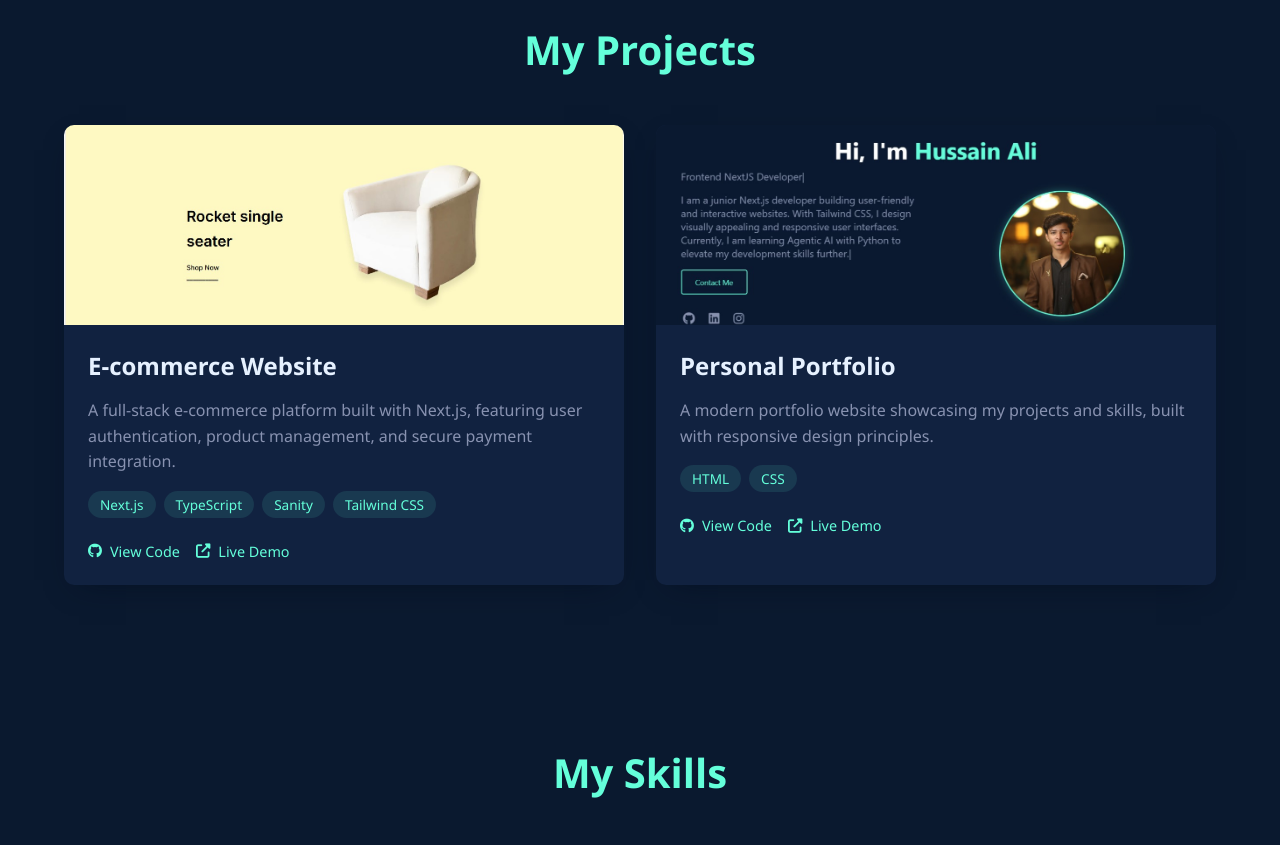
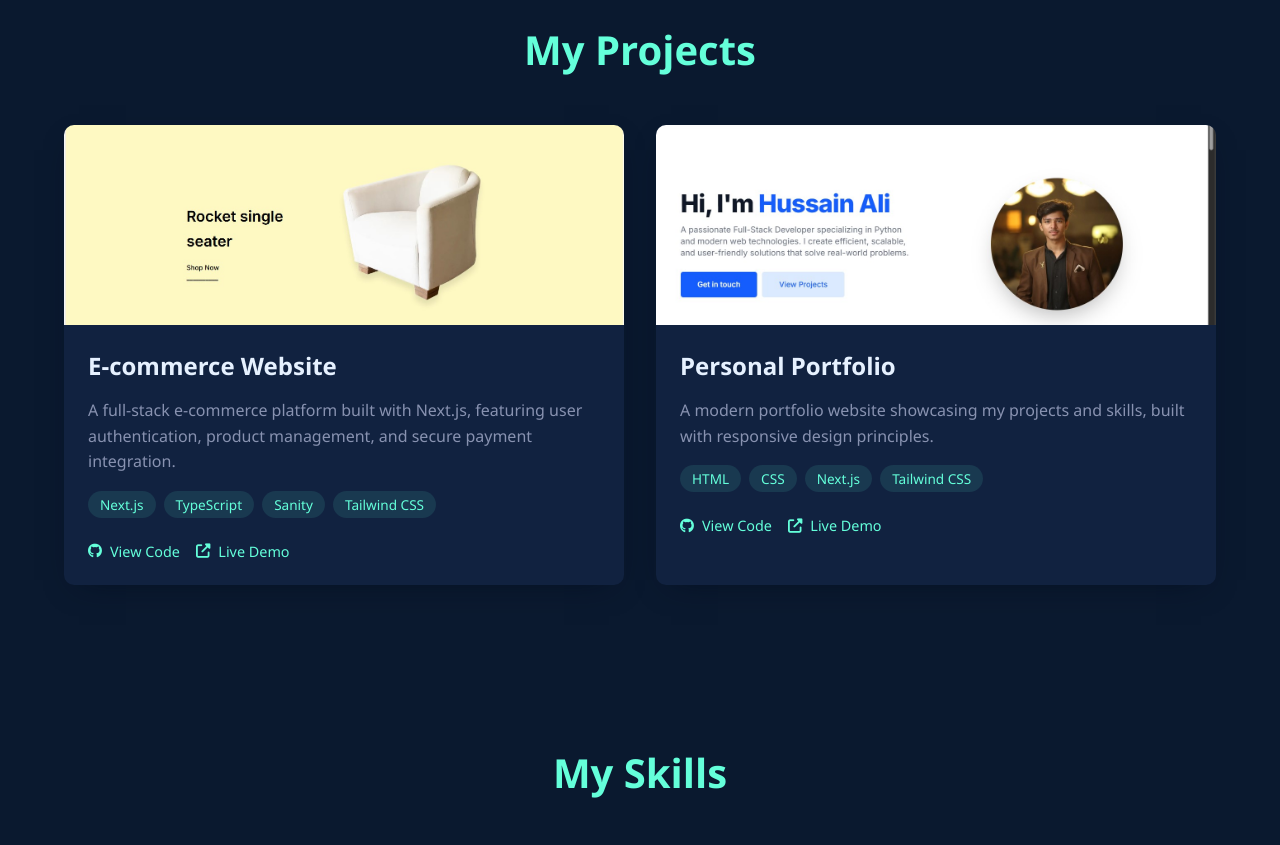
Before and after one commit to hussain9491/my-personal-portfolio, a plain HTML site: page index.html in a window 1280 px wide. Shown: the part 1560-2405 px from the top of the page. Drawn offline with Linux system fonts and the light colour scheme.

Commit message:
add portfolio image

```diff
--- a/index.html
+++ b/index.html
@@ -102,7 +102,7 @@
 
             <div class="project-card">
                 <div class="project-image">
-                    <img src="portfolio.jpg" alt="Portfolio Project">
+                    <img src="portfolionextjs.jpg" alt="Python Portfolio Project">
                 </div>
                 <div class="project-content">
                     <h3>Personal Portfolio</h3>
@@ -110,6 +110,8 @@
                     <div class="tech-stack">
                         <span>HTML</span>
                         <span>CSS</span>
+                        <span>Next.js</span>
+                        <span>Tailwind CSS</span>
 
                     </div>
                     <div class="project-links">
```
Also changed, not shown: portfolionextjs.jpg (added).
